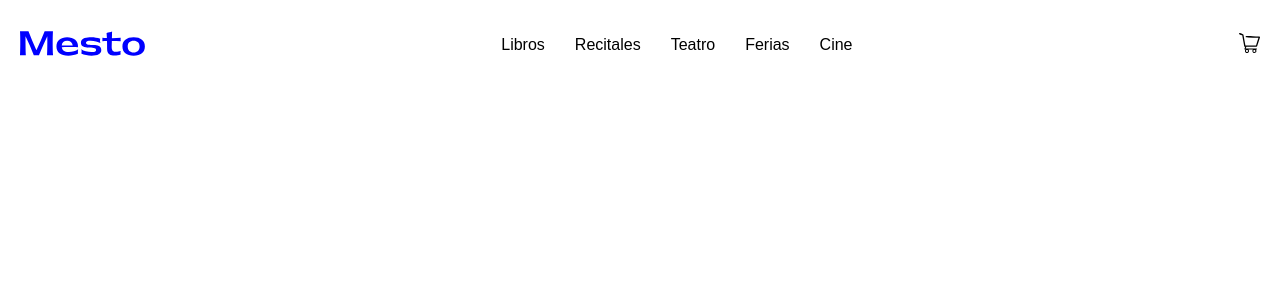
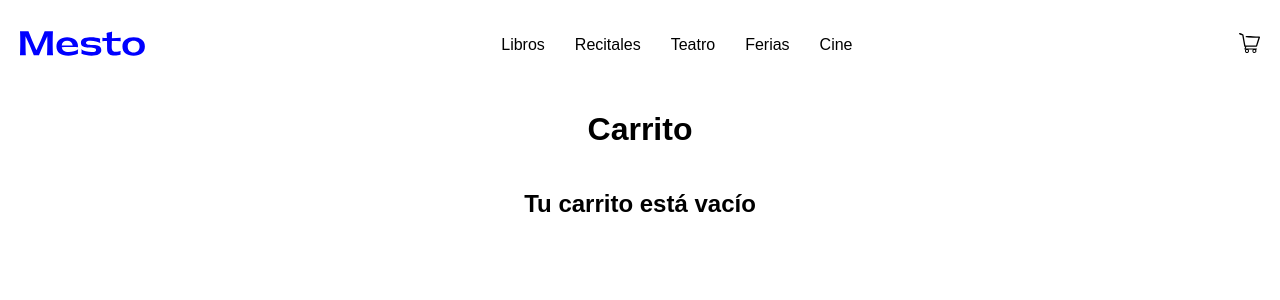
Before and after one commit to malena-ct/mesto-canetomsic, a React (Create React App) app: page /Cart in a window 1280 px wide. Shown: the top 300 px of the page. Built offline with nearby package versions, Linux system fonts and the light colour scheme; a web font is replaced by a local one.

Commit message:
carrito de compras

```diff
--- a/src/App.js
+++ b/src/App.js
@@ -16,7 +16,7 @@ function App() {
             <Route exact path="/" element={<ItemListContainer/>} />
             <Route path="/category/:categoryId" element={<ItemListContainer />} />
             <Route path="/item/:id" element={<ItemDetailContainer />} />
-            <Route path="/cart" element={<Cart/>} />
+            <Route path="/Cart" element={<Cart/>} />
           </Routes>
 
         </div>
--- a/src/app.scss
+++ b/src/app.scss
@@ -9,3 +9,5 @@
 @import "./components/MenuList/MenuList";
 @import "./components/NavBar/NavBar";
 @import "./components/ItemDetail/ItemDetail";
+
+@import "./components/Cart/Cart";
--- a/src/components/Cart/Cart.jsx
+++ b/src/components/Cart/Cart.jsx
@@ -1,9 +1,44 @@
 import React from 'react'
 
+import { useCartContext } from '../../context/CartContext'
+
+
+
 export default function Cart() {
+
+    let styles = {
+        listStyle: 'none'
+    }
+
+    const {listaCarrito, removeItem, clear} = useCartContext()
+
     return (
-        <div>
+
+        <div className="container cart__container" style={styles}>
+            <h1>Carrito</h1>
+            <div className="cart__products-container">
+            {
+                listaCarrito.length === 0 ?
+                <h2>Tu carrito está vacío</h2>
+                :
+                listaCarrito.map(productoEnCarrito =>
+                <div className='cart__product-wrapper' key={productoEnCarrito.producto.id}>
+                    <div className="cart__img-wrapper">
+                        <img src={productoEnCarrito.producto.pictureUrl} alt={productoEnCarrito.producto.title} />
+                    </div>
+                    <div className="cart__product-data">
+                        <h3>{productoEnCarrito.producto.title}</h3>
+                        <p>Cantidad: {productoEnCarrito.cantidad}</p>
+                        <span>Total: ${productoEnCarrito.producto.price*productoEnCarrito.cantidad}</span>
+                        <button onClick={() => removeItem(productoEnCarrito.producto.id)} className="product-detail__add">Quitar del carrito</button>
+                    </div>
+                </div>
+                )
+            }
+            </div>
 
         </div>
+
     )
+
 }
--- /dev/null
+++ b/src/components/Cart/_Cart.scss
@@ -0,0 +1,29 @@
+.cart {
+
+    &__container {
+       display: flex;
+        flex-direction: column;
+        align-items: center;
+    }
+
+    &__products-container{
+        margin: auto;
+    }
+
+    &__product-wrapper {
+        display: flex;
+        margin: auto;
+        align-items: center;
+        margin-bottom: 30px;
+    }
+
+    &__img-wrapper {
+        width: 200px;
+        margin-right: 30px;
+
+        img {
+            max-width: 100%;
+        }
+    }
+
+}
--- a/src/components/CartWidget/CartWidget.jsx
+++ b/src/components/CartWidget/CartWidget.jsx
@@ -1,9 +1,10 @@
 import React from 'react'
+import { NavLink } from 'react-router-dom'
 
 export default function CartWidget({height}) {
     return (
-        <div>
+        <NavLink to="/Cart">
             <img src="/img/icons/cart.svg" alt="Carrito" height={height} width="auto"/>
-        </div>
+        </NavLink>
     )
 }
--- a/src/components/ItemCount/ItemCount.jsx
+++ b/src/components/ItemCount/ItemCount.jsx
@@ -4,6 +4,9 @@ function ItemCount({countNumber,item,addFunction, itemCounter,setItemCounter}) {
 
 
     const addCounter = () => setItemCounter(itemCounter + 1)
+    const subCounter = () => {
+        if (itemCounter >= 1)setItemCounter(itemCounter - 1)
+        }
 
 
     let styles = {
@@ -12,6 +15,7 @@ function ItemCount({countNumber,item,addFunction, itemCounter,setItemCounter}) {
 
     return (
         <div style={styles}>
+            <button onClick={subCounter}>-</button>
             {countNumber=itemCounter}
             <button onClick={addCounter}>+</button>
 
```
